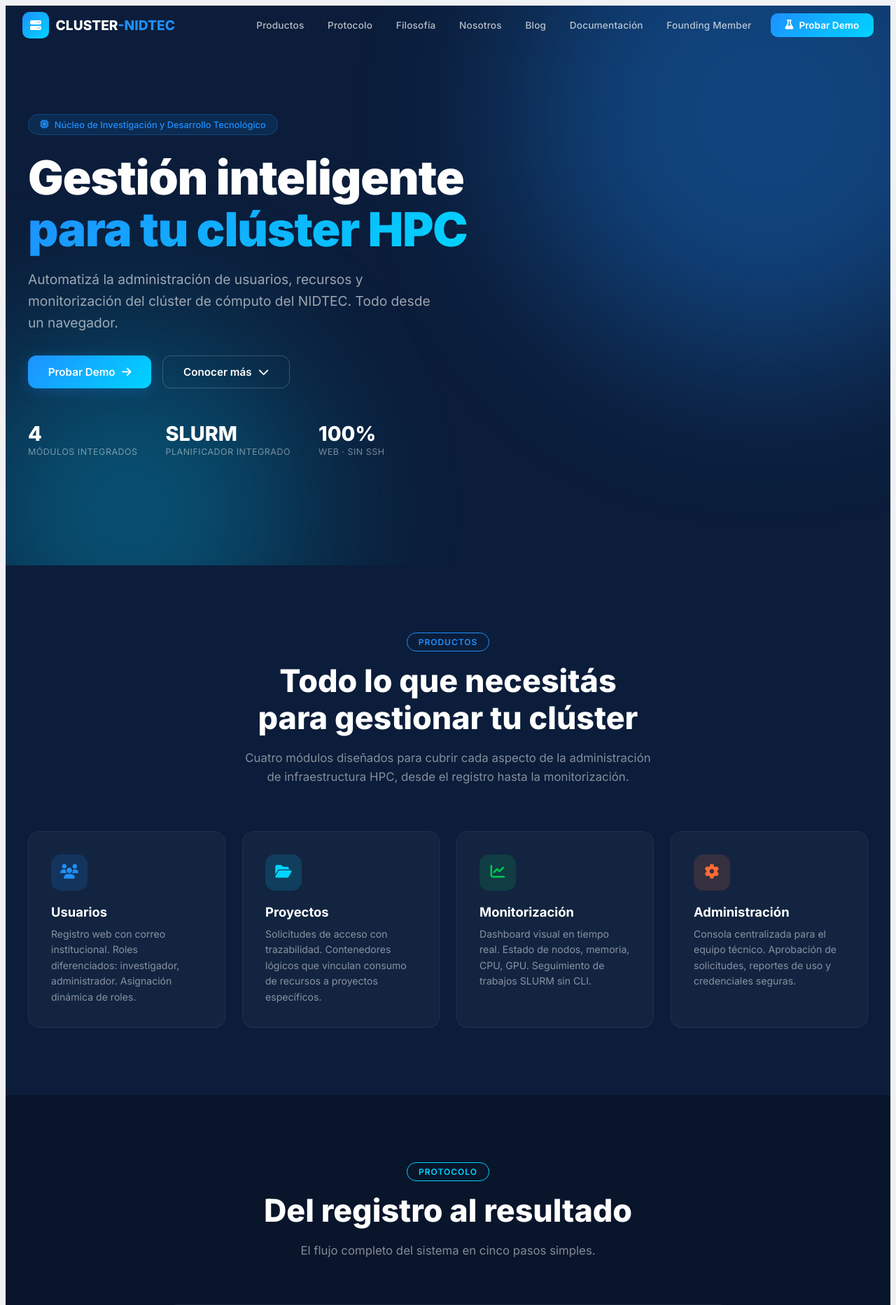
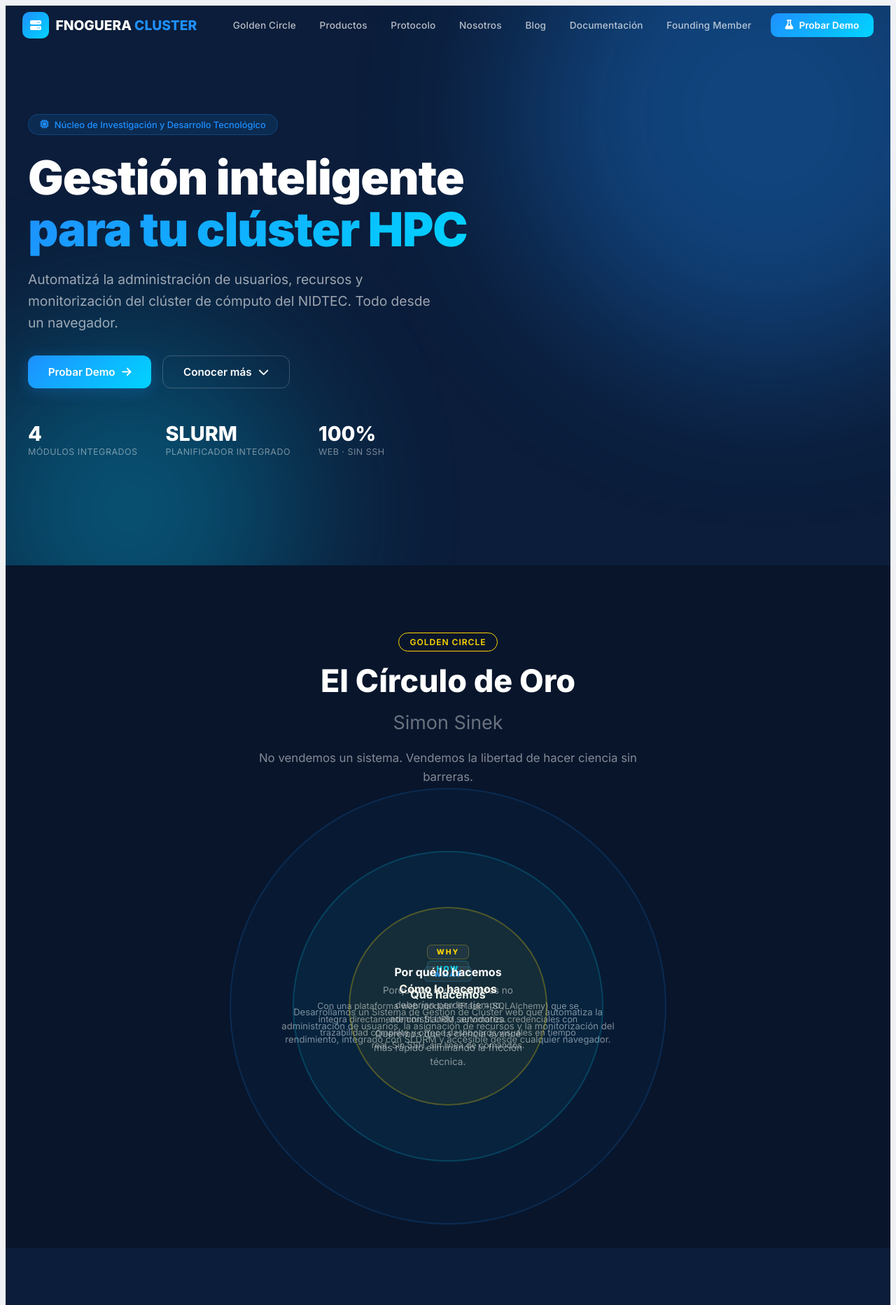
Before and after one commit to Fernando-Noguera779/Proyecto_Tesis, a Flask app: page / in a window 1280 px wide. Shown: the top 1865 px of the page at 70% size. Run offline with Flask 3, Linux system fonts and the light colour scheme; parts of the project's set-up code (start-up, migrations or seed data) failed here and were passed over.

Commit message:
Actualiza estilos y plantilla de la interfaz

```diff
--- a/static/css/style.css
+++ b/static/css/style.css
@@ -1674,3 +1674,125 @@ label.form-label {
     .d-hero-actions .d-btn { justify-content: center; }
     .d-footer-bottom { flex-direction: column; text-align: center; }
 }
+
+/* ── Golden Circle (Simon Sinek) ── */
+.d-golden-circle {
+    display: flex;
+    justify-content: center;
+    align-items: center;
+    position: relative;
+    margin: 0 auto;
+    max-width: 1100px;
+    min-height: 500px;
+}
+.d-gc-ring {
+    position: absolute;
+    border-radius: 50%;
+    display: flex;
+    align-items: center;
+    justify-content: center;
+    transition: transform 0.5s ease, box-shadow 0.5s ease;
+    cursor: default;
+}
+.d-gc-ring:hover {
+    transform: scale(1.02);
+    z-index: 10;
+}
+
+/* WHAT (outer ring) */
+.d-gc-what {
+    width: 620px;
+    height: 620px;
+    background: rgba(30, 144, 255, 0.04);
+    border: 2px solid rgba(30, 144, 255, 0.15);
+    z-index: 1;
+}
+.d-gc-what:hover {
+    box-shadow: 0 0 60px rgba(30, 144, 255, 0.08);
+    border-color: rgba(30, 144, 255, 0.3);
+}
+
+/* HOW (middle ring) */
+.d-gc-how {
+    width: 440px;
+    height: 440px;
+    background: rgba(0, 212, 255, 0.05);
+    border: 2px solid rgba(0, 212, 255, 0.18);
+    z-index: 2;
+}
+.d-gc-how:hover {
+    box-shadow: 0 0 60px rgba(0, 212, 255, 0.08);
+    border-color: rgba(0, 212, 255, 0.35);
+}
+
+/* WHY (inner ring) */
+.d-gc-why {
+    width: 280px;
+    height: 280px;
+    background: rgba(255, 215, 0, 0.06);
+    border: 2px solid rgba(255, 215, 0, 0.25);
+    z-index: 3;
+}
+.d-gc-why:hover {
+    box-shadow: 0 0 70px rgba(255, 215, 0, 0.12);
+    border-color: rgba(255, 215, 0, 0.4);
+}
+
+.d-gc-content {
+    text-align: center;
+    padding: 1.5rem;
+    max-width: 85%;
+}
+.d-gc-label {
+    display: inline-block;
+    font-size: 0.65rem;
+    font-weight: 800;
+    letter-spacing: 2px;
+    text-transform: uppercase;
+    padding: 0.2rem 0.8rem;
+    border-radius: 6px;
+    margin-bottom: 0.5rem;
+    background: rgba(255,255,255,0.05);
+}
+.d-gc-what .d-gc-label { color: #1e90ff; border: 1px solid rgba(30,144,255,0.25); }
+.d-gc-how .d-gc-label { color: #00d4ff; border: 1px solid rgba(0,212,255,0.25); }
+.d-gc-why .d-gc-label { color: #ffd700; border: 1px solid rgba(255,215,0,0.25); }
+
+.d-gc-content h3 {
+    font-size: 1rem;
+    font-weight: 700;
+    color: white;
+    margin: 0 0 0.4rem;
+}
+.d-gc-content p {
+    font-size: 0.78rem;
+    color: rgba(255,255,255,0.5);
+    line-height: 1.5;
+    margin: 0;
+}
+
+.d-gc-what .d-gc-content p { font-size: 0.82rem; }
+.d-gc-how .d-gc-content p { font-size: 0.78rem; }
+.d-gc-why .d-gc-content p { font-size: 0.85rem; }
+
+/* Golden Circle responsive */
+@media (max-width: 768px) {
+    .d-golden-circle {
+        flex-direction: column;
+        min-height: auto;
+        gap: 1.5rem;
+        padding: 1rem 0;
+    }
+    .d-gc-ring {
+        position: relative;
+        width: 100% !important;
+        height: auto !important;
+        border-radius: 16px;
+        padding: 1.5rem;
+    }
+    .d-gc-content {
+        max-width: 100%;
+    }
+    .d-gc-content h3 { font-size: 1.1rem; }
+    .d-gc-content p { font-size: 0.85rem !important; }
+}
--- a/templates/index.html
+++ b/templates/index.html
@@ -3,7 +3,7 @@
 <head>
     <meta charset="UTF-8">
     <meta name="viewport" content="width=device-width, initial-scale=1.0">
-    <title>CLUSTER-NIDTEC | Sistema de Gesti&oacute;n de Cl&uacute;ster</title>
+    <title>FNOGUERA CLUSTER | Sistema de Gesti&oacute;n de Cl&uacute;ster</title>
     <link rel="preconnect" href="https://fonts.googleapis.com">
     <link href="https://fonts.googleapis.com/css2?family=Inter:wght@300;400;500;600;700;800;900&display=swap" rel="stylesheet">
     <link rel="stylesheet" href="https://cdnjs.cloudflare.com/ajax/libs/font-awesome/6.4.0/css/all.min.css">
@@ -19,12 +19,12 @@
             <span class="d-brand-icon">
                 <i class="fas fa-server"></i>
             </span>
-            <span class="d-brand-text">CLUSTER<span class="d-brand-accent">-NIDTEC</span></span>
+            <span class="d-brand-text">FNOGUERA<span class="d-brand-accent"> CLUSTER</span></span>
         </a>
         <div class="d-nav-links" id="navLinks">
+            <a href="#circulo-de-oro" class="d-nav-link">Golden Circle</a>
             <a href="#productos" class="d-nav-link">Productos</a>
             <a href="#protocolo" class="d-nav-link">Protocolo</a>
-            <a href="#filosofia" class="d-nav-link">Filosof&iacute;a</a>
             <a href="#nosotros" class="d-nav-link">Nosotros</a>
             <a href="#blog" class="d-nav-link">Blog</a>
             <a href="#documentacion" class="d-nav-link">Documentaci&oacute;n</a>
@@ -62,7 +62,7 @@
             <a href="{{ url_for('login') }}" class="d-btn d-btn-primary">
                 Probar Demo <i class="fas fa-arrow-right"></i>
             </a>
-            <a href="#productos" class="d-btn d-btn-outline">
+            <a href="#circulo-de-oro" class="d-btn d-btn-outline">
                 Conocer m&aacute;s <i class="fas fa-chevron-down"></i>
             </a>
         </div>
@@ -78,6 +78,44 @@
             <div class="d-hero-stat">
                 <span class="d-stat-num">100%</span>
                 <span class="d-stat-label">Web &middot; Sin SSH</span>
+            </div>
+        </div>
+    </div>
+</section>
+
+<!-- ===== CÍRCULO DE ORO (SIMON SINEK) ===== -->
+<section class="d-section d-section-dark" id="circulo-de-oro">
+    <div class="d-container">
+        <div class="d-section-header">
+            <span class="d-section-tag" style="color: #ffd700; border-color: #ffd700;">Golden Circle</span>
+            <h2 class="d-section-title">El C&iacute;rculo de Oro<br><span style="font-size: 0.6em; font-weight: 400; color: rgba(255,255,255,0.4);">Simon Sinek</span></h2>
+            <p class="d-section-desc">No vendemos un sistema. Vendemos la libertad de hacer ciencia sin barreras.</p>
+        </div>
+
+        <div class="d-golden-circle">
+            <!-- WHAT (outer) -->
+            <div class="d-gc-ring d-gc-what">
+                <div class="d-gc-content">
+                    <div class="d-gc-label">WHAT</div>
+                    <h3>Qu&eacute; hacemos</h3>
+                    <p>Desarrollamos un Sistema de Gesti&oacute;n de Cl&uacute;ster web que automatiza la administraci&oacute;n de usuarios, la asignaci&oacute;n de recursos y la monitorizaci&oacute;n del rendimiento, integrado con SLURM y accesible desde cualquier navegador.</p>
+                </div>
+            </div>
+            <!-- HOW (middle) -->
+            <div class="d-gc-ring d-gc-how">
+                <div class="d-gc-content">
+                    <div class="d-gc-label">HOW</div>
+                    <h3>C&oacute;mo lo hacemos</h3>
+                    <p>Con una plataforma web modular (Flask + SQLAlchemy) que se integra directamente con SLURM, automatiza credenciales con trazabilidad completa y ofrece dashboards visuales en tiempo real. Sin SSH, sin l&iacute;nea de comandos.</p>
+                </div>
+            </div>
+            <!-- WHY (inner) -->
+            <div class="d-gc-ring d-gc-why">
+                <div class="d-gc-content">
+                    <div class="d-gc-label">WHY</div>
+                    <h3>Por qu&eacute; lo hacemos</h3>
+                    <p>Porque los investigadores no deber&iacute;an perder tiempo administrando servidores. Queremos que la ciencia avance m&aacute;s r&aacute;pido eliminando la fricci&oacute;n t&eacute;cnica.</p>
+                </div>
             </div>
         </div>
     </div>
@@ -179,44 +217,11 @@
     </div>
 </section>
 
-<!-- ===== FILOSOFÍA ===== -->
-<section class="d-section" id="filosofia">
+<!-- ===== NOSOTROS ===== -->
+<section class="d-section" id="nosotros">
     <div class="d-container">
         <div class="d-section-header">
-            <span class="d-section-tag">Filosof&iacute;a</span>
-            <h2 class="d-section-title">C&oacute;mo pensamos la<br>gesti&oacute;n de infraestructura</h2>
-        </div>
-        <div class="d-grid-3">
-            <div class="d-card d-card-glass">
-                <div class="d-card-icon" style="background: rgba(30,144,255,0.12); color: #1e90ff;">
-                    <i class="fas fa-hand-fist"></i>
-                </div>
-                <h3 class="d-card-title">Menos fricci&oacute;n, m&aacute;s ciencia</h3>
-                <p class="d-card-text">Los investigadores no deber&iacute;an perder tiempo administrando servidores. Nuestra plataforma elimina las barreras t&eacute;cnicas para que puedan enfocarse en lo que importa: la investigaci&oacute;n.</p>
-            </div>
-            <div class="d-card d-card-glass">
-                <div class="d-card-icon" style="background: rgba(0,212,255,0.12); color: #00d4ff;">
-                    <i class="fas fa-shield-halved"></i>
-                </div>
-                <h3 class="d-card-title">Seguridad por defecto</h3>
-                <p class="d-card-text">Cada solicitud queda registrada, cada recurso asignado tiene trazabilidad. Automatizamos la gesti&oacute;n de credenciales y aplicamos control de acceso basado en roles.</p>
-            </div>
-            <div class="d-card d-card-glass">
-                <div class="d-card-icon" style="background: rgba(0,200,83,0.12); color: #00c853;">
-                    <i class="fas fa-eye"></i>
-                </div>
-                <h3 class="d-card-title">Transparencia total</h3>
-                <p class="d-card-text">Dashboards en tiempo real, reportes autom&aacute;ticos y visibilidad completa del consumo de recursos por proyecto. Todos ven qu&eacute; recursos se usan y qui&eacute;n los usa.</p>
-            </div>
-        </div>
-    </div>
-</section>
-
-<!-- ===== NOSOTROS ===== -->
-<section class="d-section d-section-dark" id="nosotros">
-    <div class="d-container">
-        <div class="d-section-header">
-            <span class="d-section-tag" style="color: #00d4ff; border-color: #00d4ff;">Nosotros</span>
+            <span class="d-section-tag">Nosotros</span>
             <h2 class="d-section-title">Detr&aacute;s del proyecto</h2>
         </div>
         <div class="d-about-grid">
@@ -254,12 +259,12 @@
 </section>
 
 <!-- ===== BLOG / NOTICIAS ===== -->
-<section class="d-section" id="blog">
+<section class="d-section d-section-dark" id="blog">
     <div class="d-container">
         <div class="d-section-header">
-            <span class="d-section-tag">Blog</span>
+            <span class="d-section-tag" style="color: #00d4ff; border-color: #00d4ff;">Blog</span>
             <h2 class="d-section-title">Novedades del proyecto</h2>
-            <p class="d-section-desc">Segu&iacute; el progreso del desarrollo, los hitos alcanzados y las pr&oacute;ximas etapas del CLUSTER-NIDTEC.</p>
+            <p class="d-section-desc">Segu&iacute; el progreso del desarrollo, los hitos alcanzados y las pr&oacute;ximas etapas de FNOGUERA CLUSTER.</p>
         </div>
         <div class="d-grid-3">
             <div class="d-card d-card-blog">
@@ -297,15 +302,15 @@
 </section>
 
 <!-- ===== DOCUMENTACIÓN ===== -->
-<section class="d-section d-section-dark" id="documentacion">
+<section class="d-section" id="documentacion">
     <div class="d-container">
         <div class="d-section-header">
-            <span class="d-section-tag" style="color: #00d4ff; border-color: #00d4ff;">Documentaci&oacute;n</span>
+            <span class="d-section-tag">Documentaci&oacute;n</span>
             <h2 class="d-section-title">Recursos &uacute;tiles</h2>
             <p class="d-section-desc">Acced&eacute; a la documentaci&oacute;n t&eacute;cnica y acad&eacute;mica del proyecto.</p>
         </div>
         <div class="d-grid-3">
-            <a href="#" class="d-doc-card" onclick="alert('Documento disponible próximamente'); return false;">
+            <a href="#" class="d-doc-card" onclick="alert('Documento disponible pr\u00f3ximamente'); return false;">
                 <div class="d-doc-icon">
                     <i class="fas fa-file-pdf"></i>
                 </div>
@@ -315,7 +320,7 @@
                     <span class="d-doc-meta">PDF &middot; 2026</span>
                 </div>
             </a>
-            <a href="#" class="d-doc-card" onclick="alert('Documento disponible próximamente'); return false;">
+            <a href="#" class="d-doc-card" onclick="alert('Documento disponible pr\u00f3ximamente'); return false;">
                 <div class="d-doc-icon">
                     <i class="fas fa-file-code"></i>
                 </div>
@@ -325,7 +330,7 @@
                     <span class="d-doc-meta">GitHub &middot; Flask + SQLAlchemy</span>
                 </div>
             </a>
-            <a href="#" class="d-doc-card" onclick="alert('Documento disponible próximamente'); return false;">
+            <a href="#" class="d-doc-card" onclick="alert('Documento disponible pr\u00f3ximamente'); return false;">
                 <div class="d-doc-icon">
                     <i class="fas fa-file-lines"></i>
                 </div>
@@ -340,10 +345,10 @@
 </section>
 
 <!-- ===== FOUNDING MEMBER ===== -->
-<section class="d-section" id="miembros">
+<section class="d-section d-section-dark" id="miembros">
     <div class="d-container">
         <div class="d-section-header">
-            <span class="d-section-tag">Founding Member</span>
+            <span class="d-section-tag" style="color: #00d4ff; border-color: #00d4ff;">Founding Member</span>
             <h2 class="d-section-title">Instituciones que hacen<br>posible este proyecto</h2>
         </div>
         <div class="d-members">
@@ -378,7 +383,7 @@
     <div class="d-cta-bg"></div>
     <div class="d-container" style="position: relative; z-index: 2;">
         <div class="d-cta-content">
-            <h2 class="d-cta-title">Prob&aacute; el CLUSTER-NIDTEC ahora</h2>
+            <h2 class="d-cta-title">Prob&aacute; el FNOGUERA CLUSTER ahora</h2>
             <p class="d-cta-text">Acced&eacute; a la demo del sistema y experiment&aacute; la gesti&oacute;n automatizada de cl&uacute;steres HPC. Sin instalaci&oacute;n, sin compromiso.</p>
             <a href="{{ url_for('login') }}" class="d-btn d-btn-primary d-btn-large">
                 <i class="fas fa-flask"></i> Probar Demo Gratuita
@@ -394,14 +399,14 @@
         <div class="d-footer-grid">
             <div class="d-footer-brand">
                 <span class="d-brand-icon"><i class="fas fa-server"></i></span>
-                <span class="d-brand-text">CLUSTER<span class="d-brand-accent">-NIDTEC</span></span>
+                <span class="d-brand-text">FNOGUERA<span class="d-brand-accent"> CLUSTER</span></span>
                 <p>Sistema de Gesti&oacute;n de Cl&uacute;ster &middot; Trabajo Final de Grado &middot; 2026</p>
             </div>
             <div class="d-footer-links">
                 <h5>Producto</h5>
+                <a href="#circulo-de-oro">Golden Circle</a>
                 <a href="#productos">M&oacute;dulos</a>
                 <a href="#protocolo">Protocolo</a>
-                <a href="#filosofia">Filosof&iacute;a</a>
             </div>
             <div class="d-footer-links">
                 <h5>Proyecto</h5>
@@ -425,7 +430,6 @@
 
 <!-- ===== SCRIPTS ===== -->
 <script>
-// Navbar scroll effect
 const navbar = document.getElementById('navbar');
 let lastScroll = 0;
 window.addEventListener('scroll', () => {
@@ -438,7 +442,6 @@ window.addEventListener('scroll', () => {
     lastScroll = current;
 });
 
-// Mobile toggle
 const navToggle = document.getElementById('navToggle');
 const navLinks = document.getElementById('navLinks');
 navToggle.addEventListener('click', () => {
@@ -446,7 +449,6 @@ navToggle.addEventListener('click', () => {
     navToggle.classList.toggle('active');
 });
 
-// Close mobile nav on link click
 document.querySelectorAll('.d-nav-link').forEach(link => {
     link.addEventListener('click', () => {
         navLinks.classList.remove('d-nav-open');
@@ -454,7 +456,6 @@ document.querySelectorAll('.d-nav-link').forEach(link => {
     });
 });
 
-// Smooth scroll
 document.querySelectorAll('a[href^="#"]').forEach(anchor => {
     anchor.addEventListener('click', function(e) {
         const href = this.getAttribute('href');
@@ -467,7 +468,6 @@ document.querySelectorAll('a[href^="#"]').forEach(anchor => {
     });
 });
 
-// Intersection Observer for animations
 const observer = new IntersectionObserver((entries) => {
     entries.forEach(entry => {
         if (entry.isIntersecting) {
@@ -476,7 +476,7 @@ const observer = new IntersectionObserver((entries) => {
     });
 }, { threshold: 0.1 });
 
-document.querySelectorAll('.d-card, .d-flow-step, .d-about-card, .d-doc-card, .d-member-card').forEach(el => {
+document.querySelectorAll('.d-card, .d-flow-step, .d-about-card, .d-doc-card, .d-member-card, .d-gc-ring').forEach(el => {
     el.classList.add('d-animate');
     observer.observe(el);
 });
```
